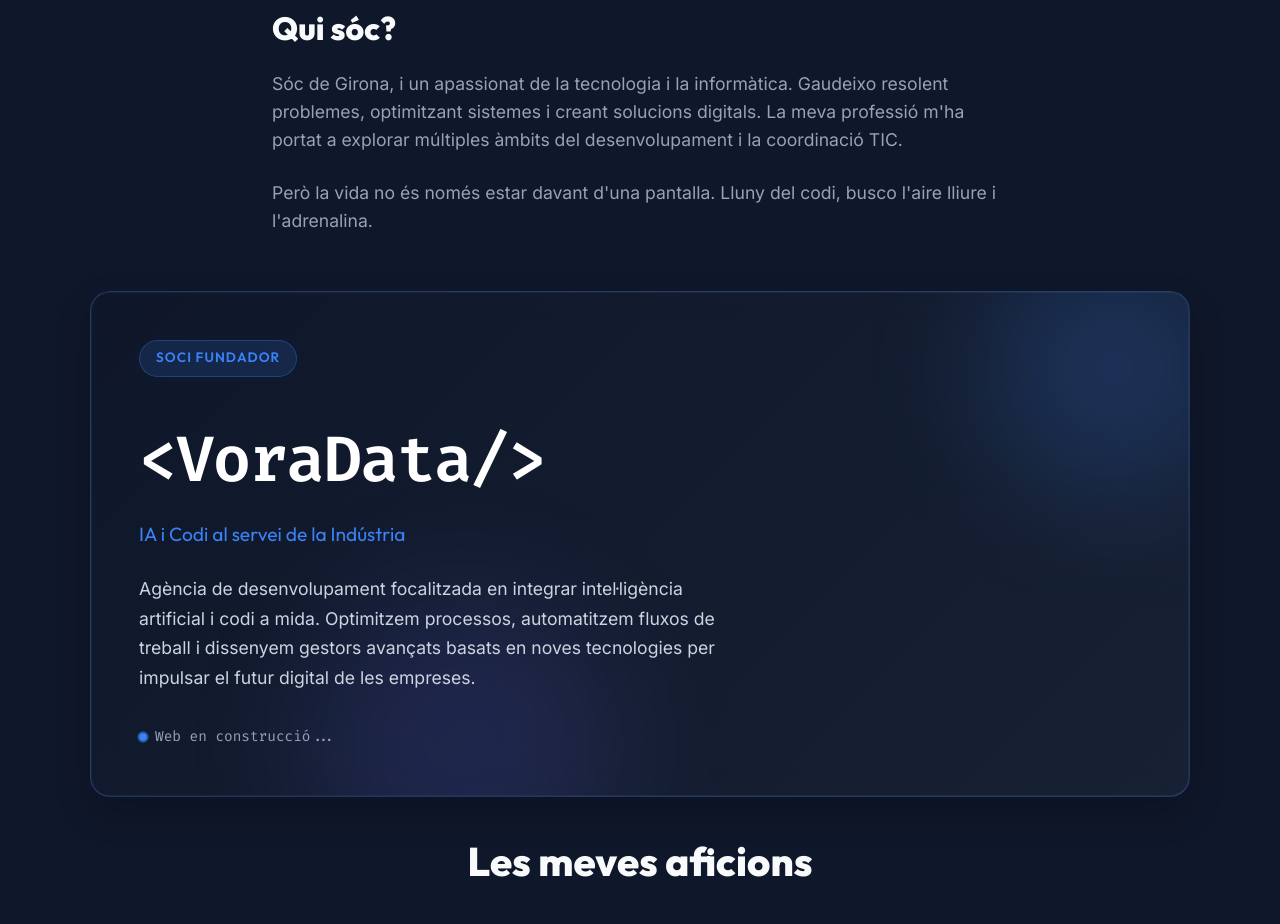
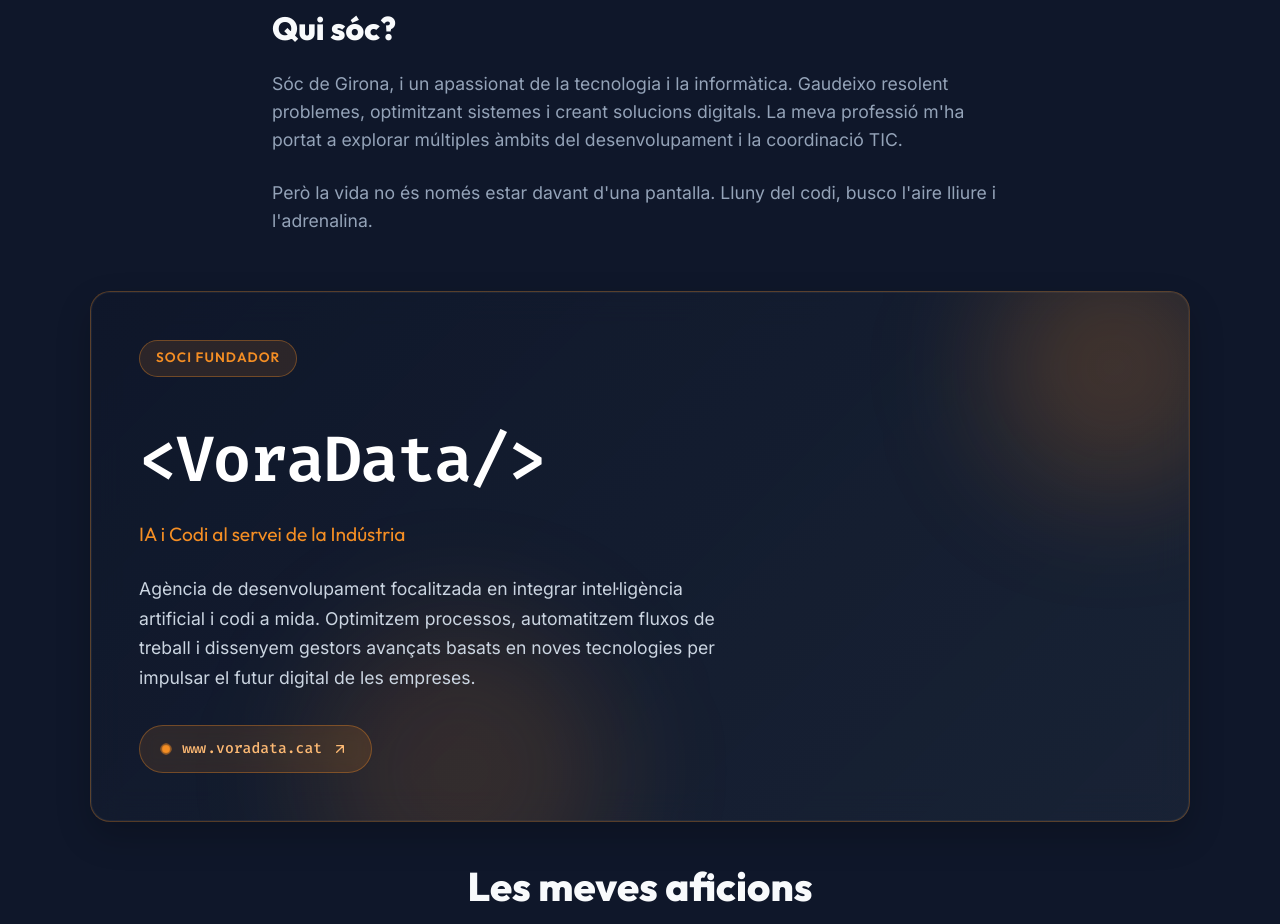
Before and after one commit to carlesmellado/carlesmellado.github.io, a plain HTML site: page index.html in a window 1280 px wide. Shown: the part 797-1721 px from the top of the page. Drawn offline with Linux system fonts and the light colour scheme.

Commit message:
Accés a VoraData

```diff
--- a/index.html
+++ b/index.html
@@ -56,15 +56,17 @@
                     <span class="vd-badge">Soci Fundador</span>
                 </div>
                 <div class="vd-content">
-                    <h2 class="vd-title">&lt;VoraData/&gt;</h2>
+                    <h2 class="vd-title"><a href="https://www.voradata.cat" target="_blank" rel="noopener noreferrer">&lt;VoraData/&gt;</a></h2>
                     <h3 class="vd-subtitle">IA i Codi al servei de la Indústria</h3>
                     <p class="vd-desc">
                         Agència de desenvolupament focalitzada en integrar intel·ligència artificial i codi a mida. Optimitzem processos, automatitzem fluxos de treball i dissenyem gestors avançats basats en noves tecnologies per impulsar el futur digital de les empreses.
                     </p>
                     <div class="vd-footer">
-                        <div class="vd-status">
-                            <span class="pulse-dot"></span> Web en construcció...
-                        </div>
+                        <a href="https://www.voradata.cat" target="_blank" rel="noopener noreferrer" class="vd-btn">
+                            <span class="pulse-dot"></span>
+                            <span>www.voradata.cat</span>
+                            <svg xmlns="http://www.w3.org/2000/svg" width="16" height="16" viewBox="0 0 24 24" fill="none" stroke="currentColor" stroke-width="2" stroke-linecap="round" stroke-linejoin="round"><path d="M7 17L17 7M17 7H7M17 7V17"/></svg>
+                        </a>
                     </div>
                 </div>
                 <!-- Elements gràfics decoratius tech -->
--- a/style.css
+++ b/style.css
@@ -228,20 +228,21 @@
 
 .voradata-card {
     position: relative;
-    background: linear-gradient(135deg, rgba(15, 23, 42, 0.8) 0%, rgba(30, 41, 59, 0.6) 100%);
-    border: 1px solid rgba(59, 130, 246, 0.3);
+    background: linear-gradient(135deg, rgba(15, 23, 42, 0.85) 0%, rgba(30, 41, 59, 0.65) 100%);
+    border: 1px solid rgba(244, 142, 36, 0.3);
     border-radius: 20px;
     padding: 3rem;
     overflow: hidden;
     backdrop-filter: blur(16px);
     -webkit-backdrop-filter: blur(16px);
     box-shadow: 0 15px 35px rgba(0, 0, 0, 0.2), inset 0 0 0 1px rgba(255, 255, 255, 0.05);
-    transition: transform 0.4s cubic-bezier(0.2, 0.8, 0.2, 1), box-shadow 0.4s ease;
+    transition: transform 0.4s cubic-bezier(0.2, 0.8, 0.2, 1), box-shadow 0.4s ease, border-color 0.4s ease;
 }
 
 .voradata-card:hover {
     transform: translateY(-5px);
-    box-shadow: 0 20px 40px rgba(59, 130, 246, 0.15), inset 0 0 0 1px rgba(255, 255, 255, 0.1);
+    border-color: rgba(244, 142, 36, 0.5);
+    box-shadow: 0 20px 40px rgba(244, 142, 36, 0.18), inset 0 0 0 1px rgba(255, 255, 255, 0.1);
 }
 
 .vd-header {
@@ -251,15 +252,15 @@
 .vd-badge {
     display: inline-block;
     padding: 0.4rem 1rem;
-    background: rgba(59, 130, 246, 0.15);
-    color: var(--accent);
+    background: rgba(244, 142, 36, 0.12);
+    color: #f48e24;
     border-radius: 50px;
     font-size: 0.85rem;
     font-weight: 600;
     letter-spacing: 1px;
     text-transform: uppercase;
     font-family: var(--font-heading);
-    border: 1px solid rgba(59, 130, 246, 0.3);
+    border: 1px solid rgba(244, 142, 36, 0.35);
 }
 
 .vd-content {
@@ -276,10 +277,20 @@
     font-weight: 600;
 }
 
+.vd-title a {
+    color: inherit;
+    text-decoration: none;
+    transition: color 0.3s ease;
+}
+
+.vd-title a:hover {
+    color: #f48e24;
+}
+
 .vd-subtitle {
     font-family: var(--font-heading);
     font-size: 1.2rem;
-    color: var(--accent);
+    color: #f48e24;
     margin-bottom: 1.5rem;
     font-weight: 500;
 }
@@ -306,19 +317,53 @@
     color: #94a3b8;
 }
 
+.vd-btn {
+    display: inline-flex;
+    align-items: center;
+    gap: 0.65rem;
+    padding: 0.7rem 1.4rem;
+    background: rgba(244, 142, 36, 0.12);
+    color: #fdba74;
+    border: 1px solid rgba(244, 142, 36, 0.35);
+    border-radius: 50px;
+    font-family: 'Fira Code', monospace;
+    font-size: 0.92rem;
+    font-weight: 500;
+    text-decoration: none;
+    transition: all 0.3s cubic-bezier(0.2, 0.8, 0.2, 1);
+    backdrop-filter: blur(8px);
+    -webkit-backdrop-filter: blur(8px);
+}
+
+.vd-btn:hover {
+    background: rgba(244, 142, 36, 0.25);
+    border-color: #f48e24;
+    color: #ffffff;
+    transform: translateY(-2px);
+    box-shadow: 0 6px 20px rgba(244, 142, 36, 0.3);
+}
+
+.vd-btn svg {
+    transition: transform 0.3s ease;
+}
+
+.vd-btn:hover svg {
+    transform: translate(2px, -2px);
+}
+
 .pulse-dot {
     width: 8px;
     height: 8px;
-    background-color: #3b82f6;
+    background-color: #f48e24;
     border-radius: 50%;
-    box-shadow: 0 0 0 0 rgba(59, 130, 246, 0.7);
-    animation: pulse-blue 2s infinite;
+    box-shadow: 0 0 0 0 rgba(244, 142, 36, 0.7);
+    animation: pulse-orange 2s infinite;
 }
 
-@keyframes pulse-blue {
-    0% { transform: scale(0.95); box-shadow: 0 0 0 0 rgba(59, 130, 246, 0.7); }
-    70% { transform: scale(1); box-shadow: 0 0 0 10px rgba(59, 130, 246, 0); }
-    100% { transform: scale(0.95); box-shadow: 0 0 0 0 rgba(59, 130, 246, 0); }
+@keyframes pulse-orange {
+    0% { transform: scale(0.95); box-shadow: 0 0 0 0 rgba(244, 142, 36, 0.7); }
+    70% { transform: scale(1); box-shadow: 0 0 0 10px rgba(244, 142, 36, 0); }
+    100% { transform: scale(0.95); box-shadow: 0 0 0 0 rgba(244, 142, 36, 0); }
 }
 
 .vd-glow {
@@ -334,7 +379,7 @@
     right: -50px;
     width: 250px;
     height: 250px;
-    background: rgba(59, 130, 246, 0.2);
+    background: rgba(244, 142, 36, 0.2);
 }
 
 .orb-2 {
@@ -342,7 +387,7 @@
     left: 20%;
     width: 300px;
     height: 300px;
-    background: rgba(99, 102, 241, 0.15);
+    background: rgba(233, 133, 37, 0.15);
 }
 
 /* Llista Interactiva d'Aficions */
```
